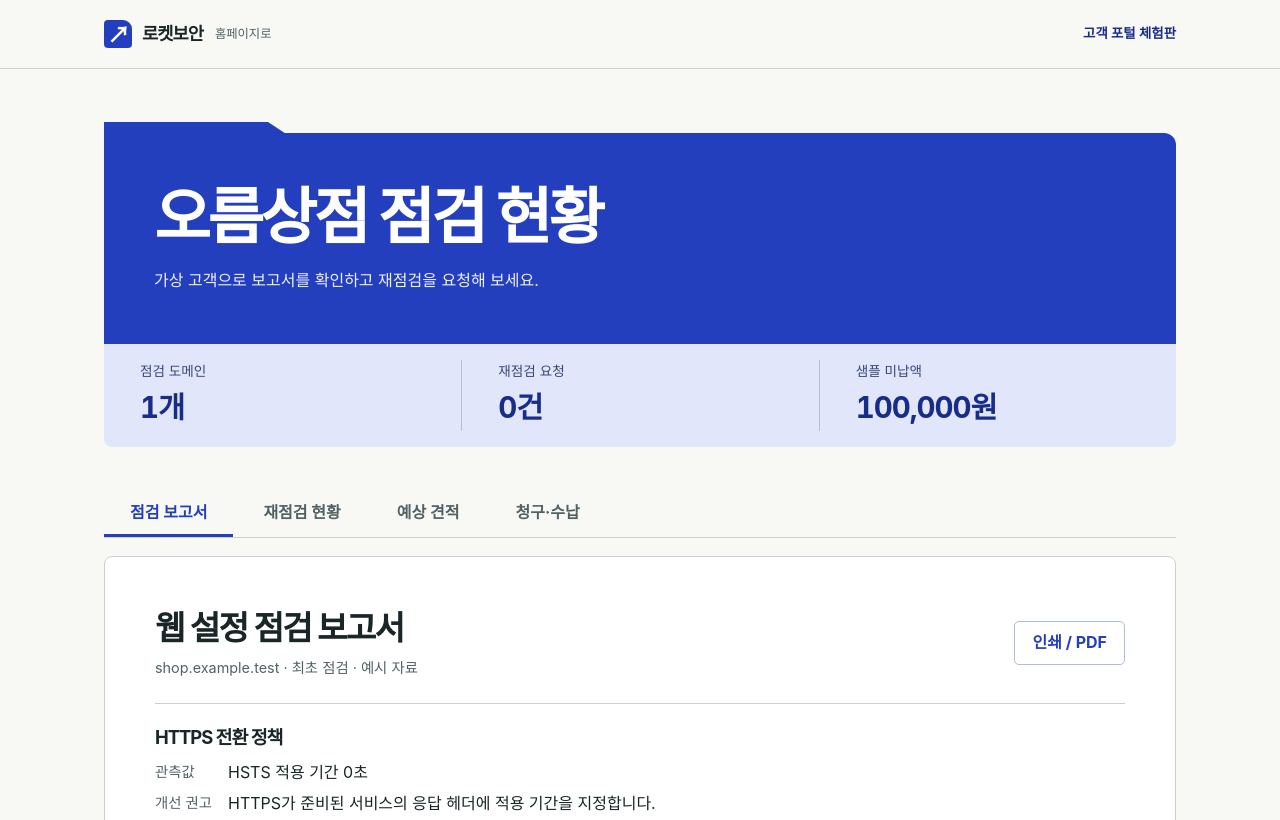
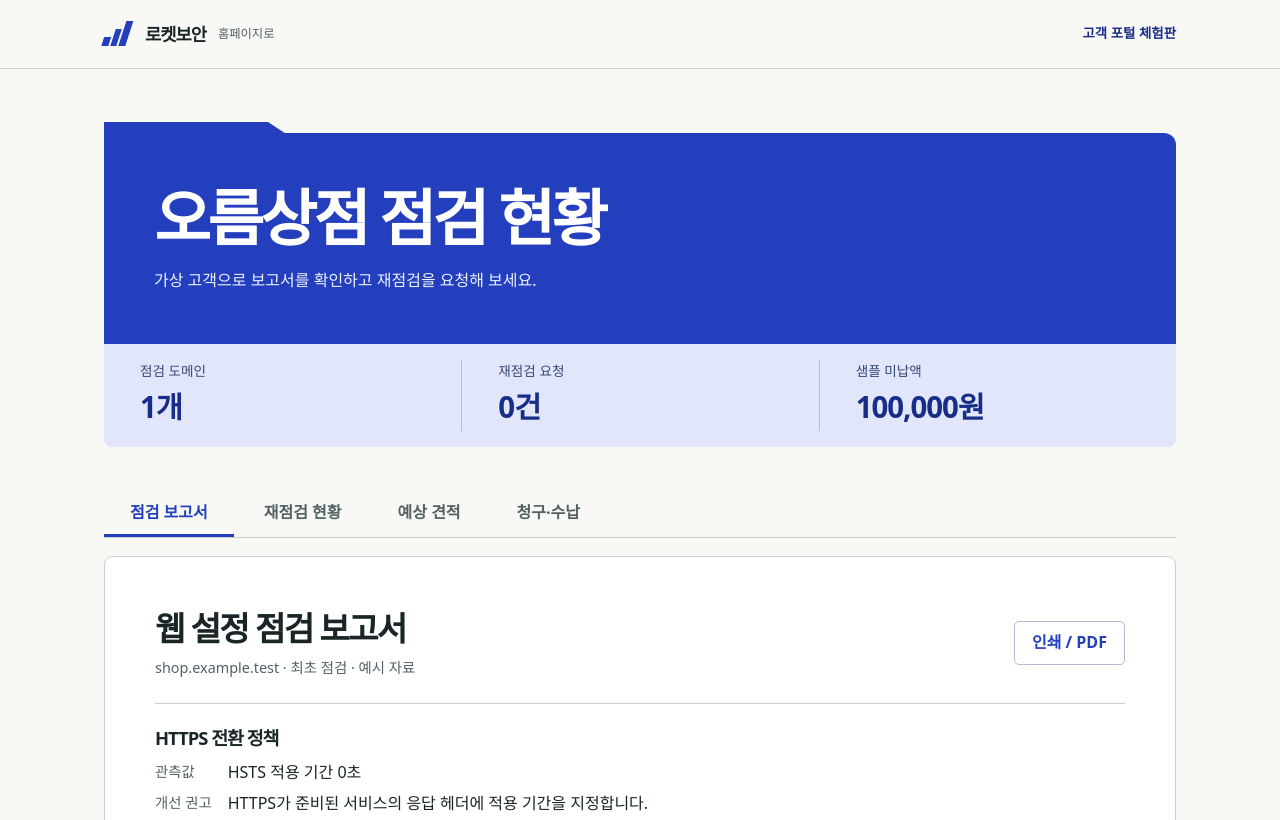
Before and after one commit to happytoto/soc, a plain HTML site: page examples/rocket-portal/index.html in a window 1280 px wide. Shown: the top 820 px of the page. Drawn offline with Linux system fonts and the light colour scheme.

Commit message:
Use the same Rocket logomark and Korean type stack in the report portal

```diff
--- a/examples/rocket-portal/index.html
+++ b/examples/rocket-portal/index.html
@@ -20,12 +20,16 @@
   --gutter: clamp(18px, 4.5vw, 54px);
 }
 * { box-sizing: border-box; }
-body { margin: 0; color: var(--ink); background: var(--chalk); font: 400 1rem/1.62 "Inter", "Apple SD Gothic Neo", "Malgun Gothic", system-ui, sans-serif; word-break: keep-all; overflow-wrap: anywhere; }
+body { margin: 0; color: var(--ink); background: var(--chalk); font: 400 1rem/1.62 "Apple SD Gothic Neo", "Malgun Gothic", "Noto Sans KR", system-ui, sans-serif; word-break: keep-all; overflow-wrap: anywhere; }
 header { border-bottom: 1px solid var(--rule); }
 header .shell, main, footer { max-width: 1180px; margin: 0 auto; padding-inline: var(--gutter); }
 header .shell { min-height: 68px; display: flex; align-items: center; justify-content: space-between; gap: 12px; }
 .home { display: inline-flex; align-items: center; gap: 10px; color: var(--ink); min-height: 44px; text-decoration: none; font-size: 1.1rem; font-weight: 800; letter-spacing: -.055em; }
-.home .mark { display: grid; place-items: center; width: 28px; height: 28px; color: #fff; background: var(--blue); font: 600 22px/1 system-ui,sans-serif; border-radius: 4px 9px 4px 4px; }
+.mark { width: 31px; height: 29px; display: inline-flex; align-items: end; gap: 2px; padding: 1px 3px 3px 1px; transform: skew(-18deg); color: var(--blue); }
+.mark i { display: block; width: 6.5px; background: currentColor; }
+.mark i:nth-child(1) { height: 9px; }
+.mark i:nth-child(2) { height: 17px; }
+.mark i:nth-child(3) { height: 25px; }
 .home small { margin-inline-start: 2px; color: var(--muted); font-size: .77rem; font-weight: 500; letter-spacing: 0; }
 .demo { font-size: .84rem; color: var(--blue-dark); font-weight: 650; }
 main { padding-top: clamp(28px, 5vw, 68px); }
@@ -104,7 +108,7 @@ footer { padding-block: 24px 48px; font-size: .88rem; color: var(--muted); }
 </style>
 </head>
 <body>
-<header><div class="shell"><a class="home" href="../../" aria-label="로켓보안 홈페이지로 돌아가기"><span class="mark" aria-hidden="true">↗</span>로켓보안 <small>홈페이지로</small></a><span class="demo">고객 포털 체험판</span></div></header>
+<header><div class="shell"><a class="home" href="../../" aria-label="로켓보안 홈페이지로 돌아가기"><span class="mark" aria-hidden="true"><i></i><i></i><i></i></span>로켓보안 <small>홈페이지로</small></a><span class="demo">고객 포털 체험판</span></div></header>
 <main>
 <div class="case-file"><h1>오름상점 점검 현황</h1><p>가상 고객으로 보고서를 확인하고 재점검을 요청해 보세요.</p></div>
 <dl class="metrics" aria-label="점검 현황 요약"><div><dt>점검 도메인</dt><dd>1개</dd></div><div><dt>재점검 요청</dt><dd id="requestCount">0건</dd></div><div><dt>샘플 미납액</dt><dd id="outstanding">100,000원</dd></div></dl>
```
